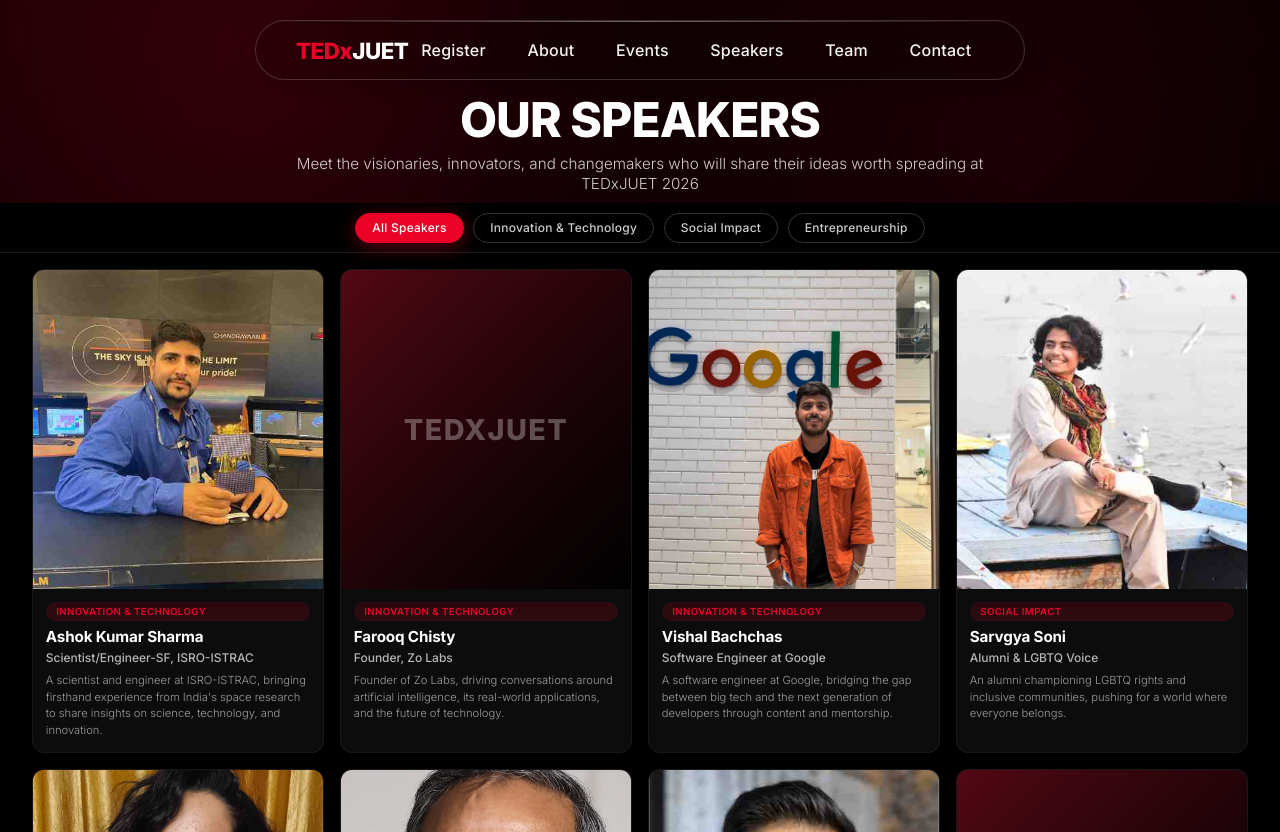
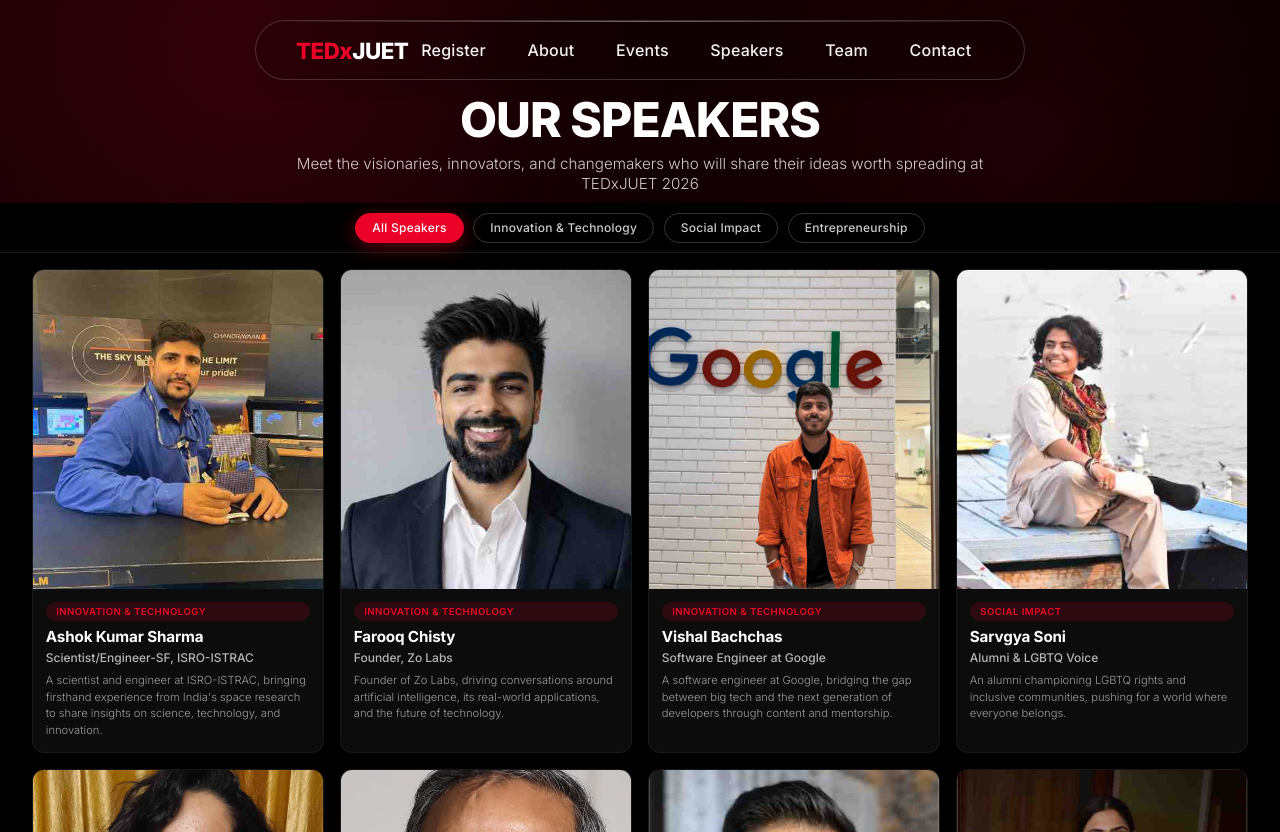
Before and after one commit to Ductblue/tedxjuet_26, a Next.js app in the folder tedx/: page /speakers in a window 1280 px wide. Built offline with nearby package versions, Linux system fonts and the light colour scheme.

Commit message:
Added final photos

```diff
--- a/tedx/app/speakers/page.tsx
+++ b/tedx/app/speakers/page.tsx
@@ -24,7 +24,7 @@
     title: "Founder, Zo Labs",
     theme: "Innovation & Technology",
     bio: "Founder of Zo Labs, driving conversations around artificial intelligence, its real-world applications, and the future of technology.",
-    image: null,
+    image: "/speakers/speaker2.jpg",
     topics: ["Artificial Intelligence", "Technology", "Startups"]
   },
   {
@@ -74,15 +74,6 @@
     topics: ["Software Engineering", "Coding Education", "Technology"]
   },
   // Entrepreneurship Theme
-  {
-    id: 8,
-    name: "Harsh Vandana Sharma",
-    title: "Tech Educator, Creative Developer & Entrepreneur",
-    theme: "Entrepreneurship",
-    bio: "A tech educator, creative developer, and entrepreneur building ventures that sit at the intersection of education, technology, and creative thinking.",
-    image: null,
-    topics: ["Education", "Technology", "Entrepreneurship"]
-  },
   {
     id: 9,
     name: "Barkha Agrawal",
--- a/tedx/app/team/page.tsx
+++ b/tedx/app/team/page.tsx
@@ -32,7 +32,7 @@
     role: "Organizer",
     department: "Organization",
     bio: "Leading the TEDxJUET event with passion and dedication",
-    image: null
+    image: "/team/member1.jpeg"
   },
   {
     id: 2,
```
Also changed, not shown: tedx/public/speakers/speaker2.jpg (added), tedx/public/team/member1.jpeg (added).
